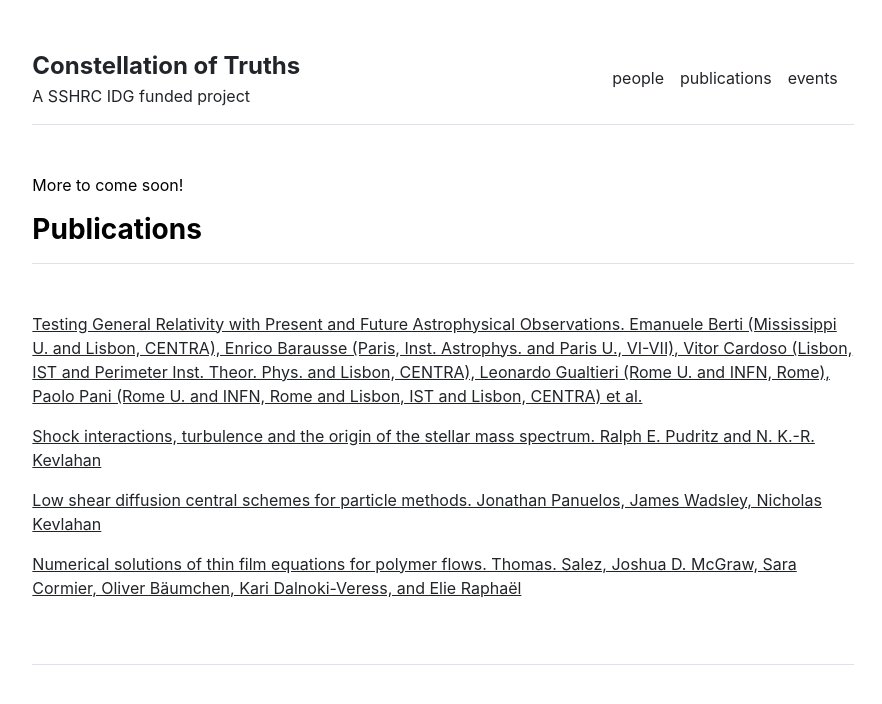
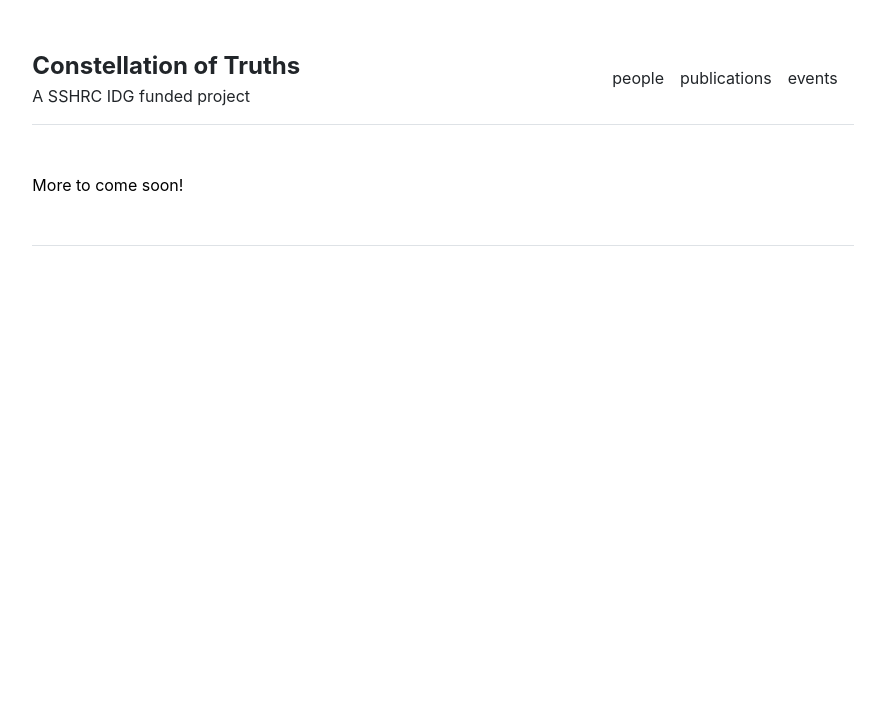
Before and after one commit to constellation-of-truths/constellation-of-truths, a Jekyll site: the page built from publications.md, in a window 1280 px wide. Shown: the top 704 px of the page, without its empty margins (197-1079 px from the left). Built offline with Jekyll 4.4.1, drawn with Linux system fonts in a browser that asks for light colours.

Commit message:
updating people and home page

```diff
--- a/_data/cv/academic-experience.yml
+++ /dev/null
@@ -1,5 +0,0 @@
-- title: 'Professor of Physics'
-  description: 'McMaster University (2005 – present)'
-
-- title: 'Associate Faculty'
-  description: 'McGill University (1987 – 2005)'
--- a/_data/cv/education.yml
+++ /dev/null
@@ -1,5 +0,0 @@
-- title: 'B.Sc. (Hons) Physics & Applied Mathematics'
-  description: 'The University of Waterloo (1976-1980)'
-
-- title: 'Ph.D. Theoretical High Energy Physics'
-  description: 'The University of Texas at Austin (1980-1985)'
--- a/_data/publications.yml
+++ b/_data/publications.yml
@@ -1,10 +1,5 @@
 featured:
-- {name: 'Testing General Relativity with Present and Future Astrophysical Observations. Emanuele Berti (Mississippi U. and Lisbon, CENTRA), Enrico Barausse (Paris, Inst. Astrophys. and Paris U., VI-VII), Vitor Cardoso (Lisbon, IST and Perimeter Inst. Theor. Phys. and Lisbon, CENTRA), Leonardo Gualtieri (Rome U. and INFN, Rome), Paolo Pani (Rome U. and INFN, Rome and Lisbon, IST and Lisbon, CENTRA) et al.', url: '/publications/1501.07274.pdf'}
-- {name: 'Shock interactions, turbulence and the origin of the stellar mass spectrum. Ralph E. Pudritz and N. K.-R. Kevlahan', url: 'http://ms.mcmaster.ca/kevla/pdf/articles/PhilTransRSoc_2013.pdf'}
-- {name: 'Low shear diffusion central schemes for particle methods. Jonathan Panuelos, James Wadsley, Nicholas Kevlahan', url: 'http://ms.mcmaster.ca/kevla/pdf/articles/jcp_v414.pdf'}
+- {name: '', url: ''}
 
 index:
-- {name: 'Testing General Relativity with Present and Future Astrophysical Observations. Emanuele Berti (Mississippi U. and Lisbon, CENTRA), Enrico Barausse (Paris, Inst. Astrophys. and Paris U., VI-VII), Vitor Cardoso (Lisbon, IST and Perimeter Inst. Theor. Phys. and Lisbon, CENTRA), Leonardo Gualtieri (Rome U. and INFN, Rome), Paolo Pani (Rome U. and INFN, Rome and Lisbon, IST and Lisbon, CENTRA) et al.', url: '/publications/1501.07274.pdf'}
-- {name: 'Shock interactions, turbulence and the origin of the stellar mass spectrum. Ralph E. Pudritz and N. K.-R. Kevlahan', url: 'http://ms.mcmaster.ca/kevla/pdf/articles/PhilTransRSoc_2013.pdf'}
-- {name: 'Low shear diffusion central schemes for particle methods. Jonathan Panuelos, James Wadsley, Nicholas Kevlahan', url: 'http://ms.mcmaster.ca/kevla/pdf/articles/jcp_v414.pdf'}
-- {name: 'Numerical solutions of thin film equations for polymer flows. Thomas. Salez, Joshua D. McGraw, Sara Cormier, Oliver Bäumchen, Kari Dalnoki-Veress, and Elie Raphaël', url: 'https://static1.squarespace.com/static/5684891d7086d74497aeb71f/t/56ec510d2fe1319543ab6d6f/1458327821946/10.1140-epje-i2012-12114-x.pdf'}
+- {name: '', url: ''}
--- a/_layouts/people.html
+++ b/_layouts/people.html
@@ -10,11 +10,10 @@ layout: default
   <div class="col-md-6">
     <h5>{{ person.name }}</h5>
     <p>Affiliation: {{person.affiliation}} ({{person.institution}})</p>
-    <p>Email: {{ person.email }}</p>
     <p><a href="{{ person.url }}">More info</a></p>
   </div>
   <div class="col-md-6">
-    <img src="{{ site.github.url }}/{{ person.image }}" alt="Contact" width="100%">
+    <img src="{{ site.github.url }}/{{ person.image }}" alt="Contact" width="75%">
   </div>
 </div>
 {% endfor %}
--- a/_layouts/publications.html
+++ b/_layouts/publications.html
@@ -4,4 +4,4 @@ layout: default
 
 {{ content }}
 
-{% include publications.html %}
+<!--{% include publications.html %}-->
```
Also changed, not shown: _data/settings.yml (+4 -4 lines), _layouts/contact.html (deleted, +0 -7 lines), index.md (+1 -2 lines), people/emma.md (deleted, +0 -18 lines), people/jules.md (deleted, +0 -18 lines), people/maria.md (deleted, +0 -10 lines), 1 other file.
